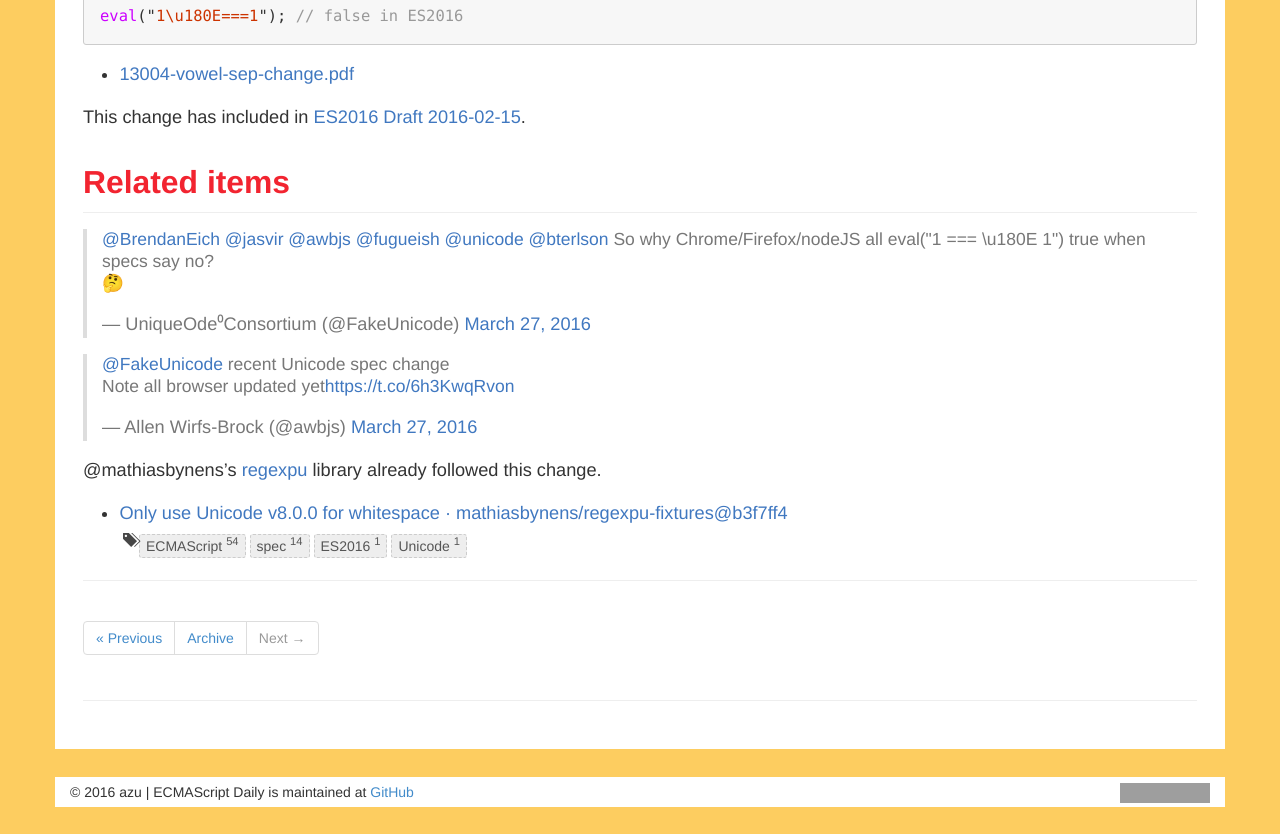
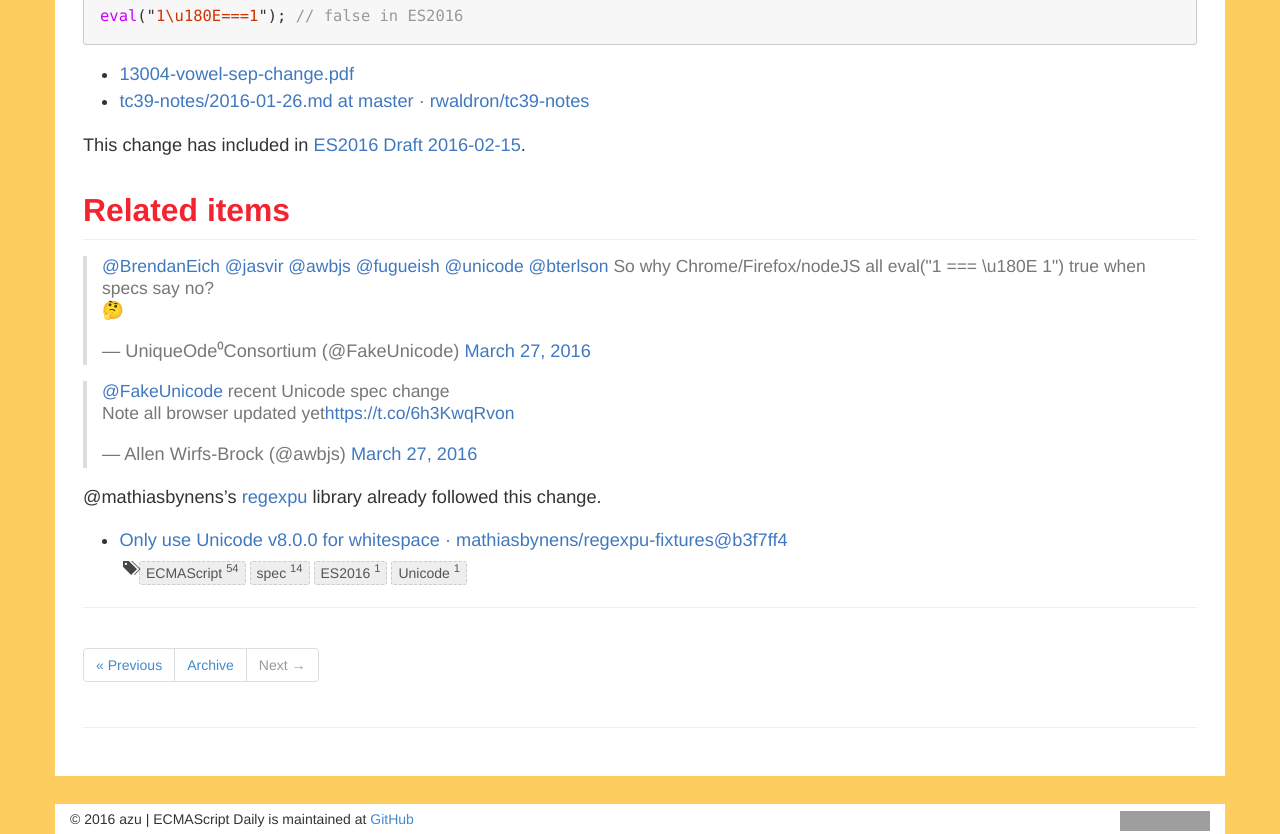
Before and after one commit to ecmascript-daily/ecmascript-daily.github.com, a Jekyll site: the page built from _posts/2016/2016-03-28-es2016-require-unicode-8-0-0-by-littledan-pull-request-300-tc39-ecma262.md, in a window 1280 px wide. Shown: the part 321-1155 px from the top of the page. Built offline with Jekyll 4.4.1, drawn with Linux system fonts in a browser that asks for light colours; nearby versions of some CDN libraries; comment, search, counter and statistics services are not loaded; before the commit the page ends 1128 px from its top, so only the background shows below that; grey boxes are pictures that could not be loaded.

Commit message:
Add mtg notes

````diff
--- a/_posts/2016/2016-03-28-es2016-require-unicode-8-0-0-by-littledan-pull-request-300-tc39-ecma262.md
+++ b/_posts/2016/2016-03-28-es2016-require-unicode-8-0-0-by-littledan-pull-request-300-tc39-ecma262.md
@@ -17,6 +17,7 @@ eval("1\u180E===1"); // false in ES2016
 ```
 
 - [13004-vowel-sep-change.pdf](http://www.unicode.org/L2/L2013/13004-vowel-sep-change.pdf "13004-vowel-sep-change.pdf")
+- [tc39-notes/2016-01-26.md at master · rwaldron/tc39-notes](https://github.com/rwaldron/tc39-notes/blob/master/es7/2016-01/2016-01-26.md#unicode-fix-httpsgithubcomtc39ecma262pull300-de "tc39-notes/2016-01-26.md at master · rwaldron/tc39-notes")
 
 This change has included in [ES2016 Draft 2016-02-15](https://github.com/tc39/ecma262/releases/tag/es2016-draft-20160215 "ES2016 Draft 2016-02-15").
 
````
